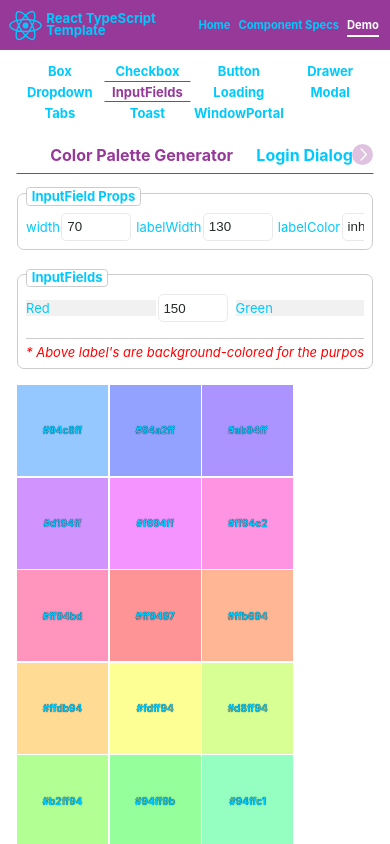
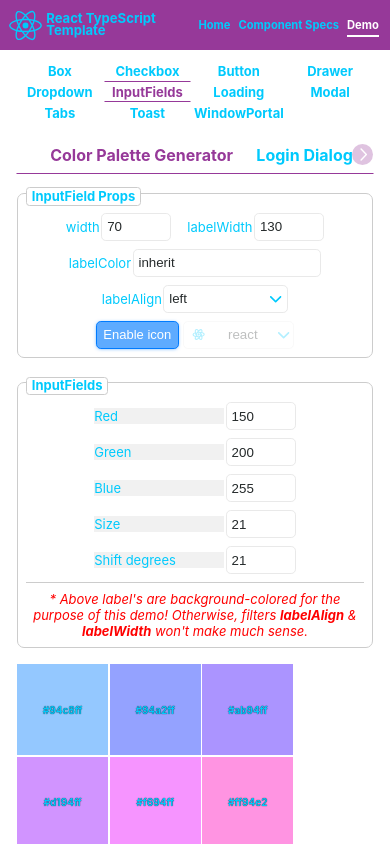
Before and after one commit to jaosimt/ts-app-template, a React (Create React App) app: page /demo/input-field in a window 390 px wide. Shown: the top 844 px of the page. Built offline with nearby package versions, Linux system fonts and the light colour scheme.

Commit message:
fix box's padding on mobile views

```diff
--- a/src/components/pages/demo/demoCheckbox.tsx
+++ b/src/components/pages/demo/demoCheckbox.tsx
@@ -29,21 +29,20 @@ const DemoCheckbox: FC = () => {
     return <div data-component={'checkbox-demo'} className={'width-100p'}>
         <Box
             label={'Checkbox Props'} boxClassName={'mb-1 with-fit-content pb-0'}>
-            <div className="grid cols-2 no-padding gap-0p5-1 pb-0p5">
-                <InputField labelWidth={95} label={'label'}
+            <div className="display-flex flex-wrap gap-0p5-1 pb-0p5">
+                <InputField label={'label'}
                             fieldRegister={register('label', {value: props.label, onChange: propsChangeHandler})}/>
-                <InputField labelWidth={95} label={'labelWidth'} type={'number'} width={60}
+                <InputField label={'labelWidth'} type={'number'} width={60}
                             fieldRegister={register('labelWidth', {
                                 value: props.labelWidth,
                                 onChange: propsChangeHandler
                             })}/>
-                <Checkbox labelWidth={95} label={'disabled'} labelPosition={'left'} name={'disabled'}
+                <Checkbox label={'disabled'} labelPosition={'left'} name={'disabled'}
                           checked={props.disabled} onChange={propsChangeHandler}/>
                 <Dropdown
                     options={positionOptions}
                     selected={props.labelPosition}
                     label={'labelPosition'}
-                    labelWidth={95}
                     onChange={(value: string) => dropDownChangeHandler('labelPosition', value)}
                 />
             </div>
--- a/src/components/pages/demo/demoDrawer.tsx
+++ b/src/components/pages/demo/demoDrawer.tsx
@@ -63,9 +63,8 @@ const DemoDrawer: FC = () => {
             style={{top: '50%', position: 'absolute'}}
         >
             <div className="pb-05">
-                <div className={'grid cols-2'}>
+                <div className={'display-flex flex-wrap gap-0p5-1'}>
                     <InputField
-                        labelWidth={126}
                         width={100}
                         label={'backgroundColor'}
                         fieldRegister={register('backgroundColor', {
@@ -73,7 +72,6 @@ const DemoDrawer: FC = () => {
                             onChange: propsChangeHandler
                         })}/>
                     <InputField
-                        labelWidth={126}
                         width={70}
                         label={'width'}
                         type={'number'}
@@ -82,14 +80,12 @@ const DemoDrawer: FC = () => {
                             onChange: propsChangeHandler
                         })}/>
                     <Dropdown
-                        labelWidth={126}
                         options={positionOptions}
                         selected={position}
                         label={'position'}
                         onChange={(value: DropdownObjectOptions) => dropDownChangeHandler(value)}
                     />
                     <InputField
-                        labelWidth={126}
                         width={70}
                         label={'height'}
                         type={'number'}
@@ -98,7 +94,7 @@ const DemoDrawer: FC = () => {
                             onChange: propsChangeHandler
                         })}/>
                 </div>
-                <p className={'flex-wrap display-flex align-items-center mb-0 color-magenta justify-content-center border-top pt-0p5'}>The Drawer's handle (<ReactIcon icon={RiArchiveDrawerFill}/>) should be centered on the&nbsp;<b>{props.position}</b>&nbsp;of your screen!</p>
+                <p className={'flex-wrap display-flex align-items-center mb-0 color-magenta justify-content-center border-top pt-0p5'}>The Drawer's handle <span className={'white-space-nowrap'}>(<ReactIcon className={'-mb-0p2'} icon={RiArchiveDrawerFill}/>)</span> should be centered on the&nbsp;<b>{props.position}</b>&nbsp;of your screen!</p>
                 <p className={'flex-wrap mt-0p3 font-size-small color-gray text-align-center'}>Once opened, you may close it by pressing the ESC key or clicking outside of it.</p>
             </div>
         </Box>
--- a/src/components/pages/demo/demoInputField.tsx
+++ b/src/components/pages/demo/demoInputField.tsx
@@ -40,7 +40,7 @@ const paletteValidation = z.object({
     labelWidth: z.number().optional(),
     width: z.number().min(50),
     labelAlign: z.string().optional()
-})
+});
 
 const icons = [
     {label: 'react', value: 'react', icon: TbBrandReact},
@@ -51,30 +51,27 @@ const icons = [
 ];
 
 const GridContainer = styled.div`
-    display: grid;
-    gap: 0 0.5rem;
-    grid-template-areas:
-        "red green blue size stepShift"
-        "note note note note note";
-    grid-template-columns: auto auto auto auto auto 100%;
+    display: flex;
+    gap: 0.5rem 1rem;
+    flex-wrap: wrap;
+    justify-content: center;
 `;
 
 const Red = styled.div`
-    grid-area: red;
 `;
 const Green = styled.div`
-    grid-area: green;
 `;
 const Blue = styled.div`
-    grid-area: blue;
 `;
 const Size = styled.div`
-    grid-area: size;
 `;
 const StepShift = styled.div`
-    grid-area: stepShift;
 `;
+
 const Note = styled.i`
+    display: flex;
+    flex-direction: column;
+    align-items: center;
     margin-top: 1rem;
     padding-top: 0.3rem;
     border-top: 1px solid #ccc;
@@ -133,7 +130,7 @@ const DemoInputField: FC = () => {
         // eslint-disable-next-line
     }, [icon]);
 
-    const optionChangeHandler = (e: ChangeEvent<HTMLInputElement|HTMLSelectElement>) => {
+    const optionChangeHandler = (e: ChangeEvent<HTMLInputElement | HTMLSelectElement>) => {
         const {name, value} = e.target as HTMLInputElement;
         setOption({...option, [name]: value});
     };
@@ -162,7 +159,7 @@ const DemoInputField: FC = () => {
                         className={'display-flex gap-0p5'} label={'InputField Props'} borderRadius={7}
                         backgroundColor={'#fff'} labelBackgroundColor={'#fff'}
                     >
-                        <div className={'display-flex gap-0p3 -mb-0p5 pb-0p5'}>
+                        <div className={'display-flex justify-content-center flex-wrap gap-0p5-1 pb-0p5'}>
                             <InputField
                                 type={'number'}
                                 label={'width'}
@@ -199,7 +196,8 @@ const DemoInputField: FC = () => {
                             />
 
                             <div className={'display-flex gap-0p3 align-items-center'}>
-                                <Button className={'white-space-nowrap'} onClick={() => setEnableIcon(!enableIcon)}>{enableIcon ? 'Disable' : 'Enable'} icon</Button>
+                                <Button className={'white-space-nowrap'}
+                                        onClick={() => setEnableIcon(!enableIcon)}>{enableIcon ? 'Disable' : 'Enable'} icon</Button>
                                 <Dropdown
                                     disabled={!enableIcon}
                                     options={icons}
@@ -209,9 +207,12 @@ const DemoInputField: FC = () => {
                             </div>
                         </div>
                     </Box>
-                    <Box boxClassName={'width-100p pb-0'} label={'InputFields'} borderRadius={7} backgroundColor={'#fff'} labelBackgroundColor={'#fff'}>
+
+                    <Box boxClassName={'width-100p pb-0'} label={'InputFields'} borderRadius={7}
+                         backgroundColor={'#fff'} labelBackgroundColor={'#fff'}>
+                        <div className="pb-0p5">
                             <form noValidate>
-                            <GridContainer className="colored-demo-label pb-0p5">
+                                <GridContainer className="colored-demo-label">
                                     <Red>
                                         <InputField
                                             icon={enableIcon ? option.icon : undefined}
@@ -317,13 +318,16 @@ const DemoInputField: FC = () => {
                                             setRef={(ref: HTMLElement) => inputRefs.current.stepShift = ref}
                                         />
                                     </StepShift>
-                                <Note className={'color-red font-size-small'}>
-                                    * Above label's are background-colored for the purpose of this demo! Otherwise, filters <b>labelAlign</b> & <b>labelWidth</b> won't make much sense.
-                                </Note>
                                 </GridContainer>
                             </form>
+                            <Note className={'color-red font-size-small pt-0p5 mt-0p5'}>
+                                <span className={'text-align-center'}>* Above label's are background-colored for the purpose of this demo! Otherwise,
+                                filters <b>labelAlign</b> & <b>labelWidth</b> won't make much sense.</span>
+                            </Note>
+                        </div>
                     </Box>
-                    <div className={'display-inline-flex gap-0p1 flex-wrap'} style={{maxWidth: '647px', margin: '0 auto'}}>
+                    <div className={'display-inline-flex gap-0p1 flex-wrap'}
+                         style={{maxWidth: '647px', margin: '0 auto'}}>
                         {palette.map((color: HSLString, index: number) => <span
                             key={index}
                             className={'color-box transition-200 display-inline-flex justify-content-center align-items-center'}
--- a/src/components/pages/demo/demoModal.tsx
+++ b/src/components/pages/demo/demoModal.tsx
@@ -126,7 +126,7 @@ const DemoModal: FC = () => {
                 label={'Modal Props'}
             >
                 <div className="pb-0p5">
-                    <div className={'display-flex gap-0p5-1 flex-wrap'}>
+                    <div className={'display-flex justify-content-center gap-0p5-1 flex-wrap'}>
                         <Checkbox
                             label={'closeOnEscKey'}
                             name={'closeOnEscKey'}
@@ -165,6 +165,7 @@ const DemoModal: FC = () => {
                 </div>
             </Box>
             <Button
+                style={{margin: 'auto auto'}}
                 className={'font-size-large'}
                 align={'space-between'}
                 icon={FaRegWindowMaximize}
--- a/src/styles/common.scss
+++ b/src/styles/common.scss
@@ -266,6 +266,10 @@
 .width-inherit { width : inherit; }
 .width-fit-content { width : fit-content; }
 /*************************************************** WIDTH */
+
+/* MIN-WIDTH ***********************************************/
+.min-width-fit-content { min-width : fit-content; }
+/*********************************************** MIN-WIDTH */
 
 /* HEIGHT ***************************************************/
 .height-100p { height : 100%; }
```
Also changed, not shown: src/components/pages/demo/demoBox.tsx (+10 -13 lines), src/components/pages/demo/demoButton.tsx (+10 -9 lines), src/components/pages/demo/demoDropdown.tsx (+18 -18 lines), src/components/pages/demo/demoLoading.tsx (+10 -11 lines). Lines whose indentation alone changed are shown as unchanged.
